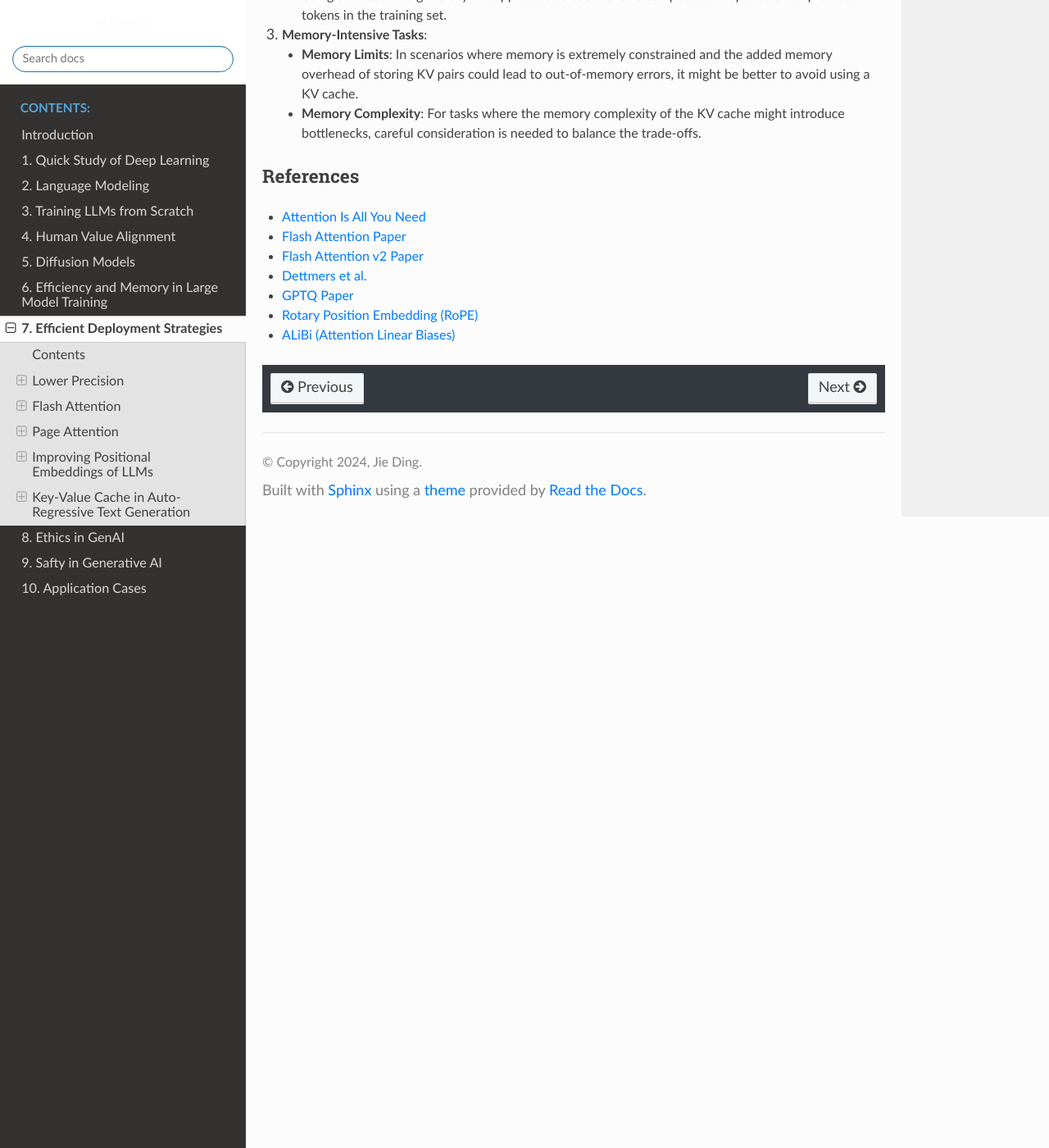
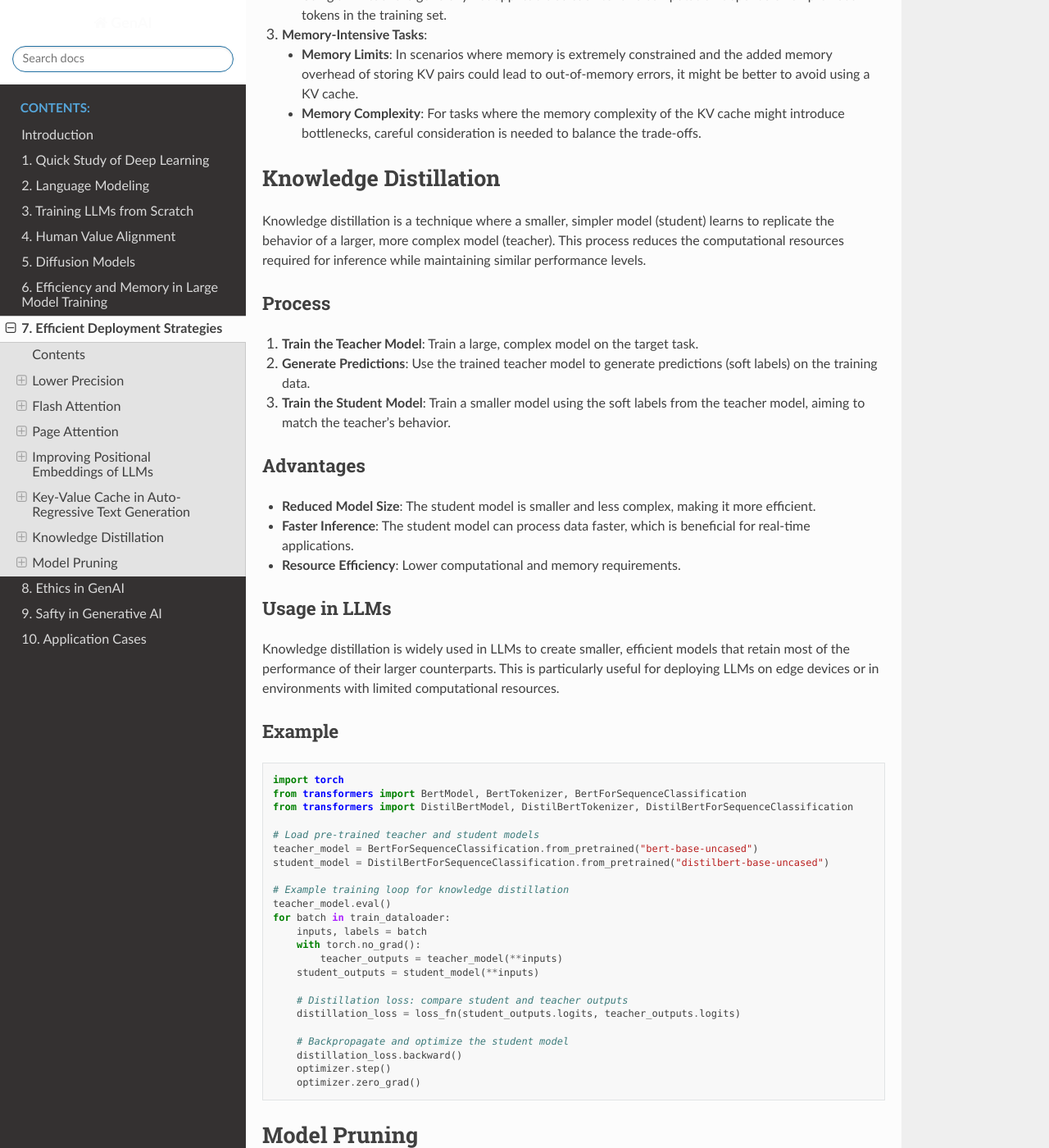
Before and after one commit to JieGroup/GenAI, a Sphinx documentation site: the page built from docs/source/deployment/index.md, in a window 1280 px wide and 1400 px high, scrolled down 9332 px. Shown: the whole window at 82% size. Built offline with Sphinx 7.4.7 and the Read the Docs theme 2.0.0, drawn with Linux system fonts in a browser that asks for light colours; some of the changed text lies outside the part shown.

Commit message:
Update index.md

````diff
--- a/docs/source/deployment/index.md
+++ b/docs/source/deployment/index.md
@@ -347,6 +348,101 @@ Using a key-value (KV) cache in large language models (LLMs) can significantly e
 
 
 
+
+## Knowledge Distillation
+
+Knowledge distillation is a technique where a smaller, simpler model (student) learns to replicate the behavior of a larger, more complex model (teacher). This process reduces the computational resources required for inference while maintaining similar performance levels.
+
+### Process
+1. **Train the Teacher Model**: Train a large, complex model on the target task.
+2. **Generate Predictions**: Use the trained teacher model to generate predictions (soft labels) on the training data.
+3. **Train the Student Model**: Train a smaller model using the soft labels from the teacher model, aiming to match the teacher's behavior.
+
+### Advantages
+- **Reduced Model Size**: The student model is smaller and less complex, making it more efficient.
+- **Faster Inference**: The student model can process data faster, which is beneficial for real-time applications.
+- **Resource Efficiency**: Lower computational and memory requirements.
+
+### Usage in LLMs
+Knowledge distillation is widely used in LLMs to create smaller, efficient models that retain most of the performance of their larger counterparts. This is particularly useful for deploying LLMs on edge devices or in environments with limited computational resources.
+
+### Example
+```python
+import torch
+from transformers import BertModel, BertTokenizer, BertForSequenceClassification
+from transformers import DistilBertModel, DistilBertTokenizer, DistilBertForSequenceClassification
+
+# Load pre-trained teacher and student models
+teacher_model = BertForSequenceClassification.from_pretrained("bert-base-uncased")
+student_model = DistilBertForSequenceClassification.from_pretrained("distilbert-base-uncased")
+
+# Example training loop for knowledge distillation
+teacher_model.eval()
+for batch in train_dataloader:
+    inputs, labels = batch
+    with torch.no_grad():
+        teacher_outputs = teacher_model(**inputs)
+    student_outputs = student_model(**inputs)
+
+    # Distillation loss: compare student and teacher outputs
+    distillation_loss = loss_fn(student_outputs.logits, teacher_outputs.logits)
+
+    # Backpropagate and optimize the student model
+    distillation_loss.backward()
+    optimizer.step()
+    optimizer.zero_grad()
+```
+
+## Model Pruning
+
+Model pruning involves removing redundant or less significant weights and neurons from the model to reduce its size and improve efficiency. There are two main types of pruning: unstructured and structured.
+
+### Unstructured Pruning
+
+-   **Removes Individual Weights**: Pruning individual weights that have minimal impact on model performance.
+-   **Fine-Grained**: Provides fine control but can be harder to optimize for hardware acceleration.
+
+### Structured Pruning
+
+-   **Removes Entire Neurons or Filters**: Pruning whole neurons, channels, or filters in the network.
+-   **Easier Hardware Optimization**: Structured pruning is more compatible with hardware optimization techniques and often leads to better performance gains.
+
+### Advantages
+
+-   **Reduced Model Size**: Significantly decreases the number of parameters, leading to smaller model sizes.
+-   **Improved Inference Speed**: Less computation required, resulting in faster inference times.
+-   **Maintained Performance**: Careful pruning can maintain or even improve model performance.
+
+### Usage in LLMs
+
+Pruning is used in LLMs to create leaner versions that are more efficient in terms of both memory and computation, without compromising much on accuracy. It is particularly useful in scenarios where computational resources are limited.
+
+```python
+import tensorflow as tf
+from tensorflow_model_optimization.sparsity import keras as sparsity
+
+# Define a sample model
+original_model = tf.keras.Sequential([
+    tf.keras.layers.Dense(128, activation='relu', input_shape=(784,)),
+    tf.keras.layers.Dense(10, activation='softmax')
+])
+
+# Define pruning parameters
+pruning_params = {
+    'pruning_schedule': sparsity.PolynomialDecay(
+        initial_sparsity=0.0, final_sparsity=0.5,
+        begin_step=2000, end_step=10000
+    )
+}
+
+# Apply pruning
+pruned_model = sparsity.prune_low_magnitude(original_model, **pruning_params)
+
+# Compile and train the pruned model
+pruned_model.compile(optimizer='adam', loss='sparse_categorical_crossentropy', metrics=['accuracy'])
+pruned_model.fit(train_data, train_labels, epochs=10, callbacks=[sparsity.UpdatePruningStep()])
+```
+
 ### References
 
 -   [Attention Is All You Need](https://arxiv.org/abs/1706.03762)
````
Also changed, not shown: other parts of docs/source/deployment/index.md (+3 -2 lines).
